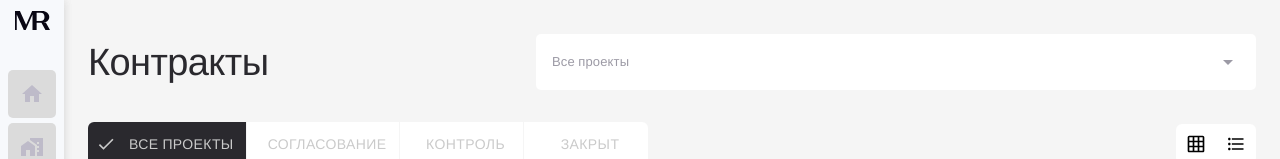
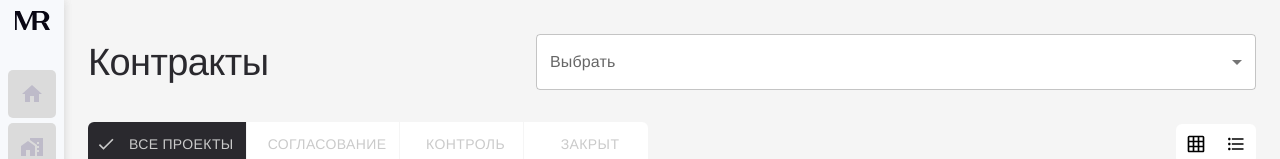
Before and after one commit to esilyaev/mrg-lkp, a React (Vite) app: page /contracts in a window 1280 px wide. Shown: the top 159 px of the page. Built offline with nearby package versions, Linux system fonts and the light colour scheme; a web font is replaced by a local one.

Commit message:
update contactsDesign

```diff
--- a/src/comps/MRHeader.tsx
+++ b/src/comps/MRHeader.tsx
@@ -1,7 +1,9 @@
 // import { Button } from "@mui/material";
 
 import { Box, Typography } from '@mui/material'
-import ArrowDropDownIcon from '@mui/icons-material/ArrowDropDown'
+// import ArrowDropDownIcon from '@mui/icons-material/ArrowDropDown'
+import MRSelect from './MRSelect';
+// import MRSelect from './MRSelect';
 
 export const MRHeader = (props: { title: string; select: string }) => {
   return (
@@ -18,7 +20,7 @@ export const MRHeader = (props: { title: string; select: string }) => {
           {props.title}
         </Typography>
 
-        <Box
+        {/* <Box
           sx={{
             display: 'flex',
             alignItems: 'center',
@@ -35,7 +37,9 @@ export const MRHeader = (props: { title: string; select: string }) => {
         >
           <span>{props.select}</span>
           <ArrowDropDownIcon />
-        </Box>
+        </Box> */}
+
+        <MRSelect />
       </Box>
     </>
   )
--- /dev/null
+++ b/src/comps/MRSelect.tsx
@@ -0,0 +1,44 @@
+import * as React from 'react'
+import Box from '@mui/material/Box'
+import InputLabel from '@mui/material/InputLabel'
+import MenuItem from '@mui/material/MenuItem'
+import FormControl from '@mui/material/FormControl'
+import Select from '@mui/material/Select'
+
+export default function MRSelect() {
+  const [age, setAge] = React.useState('')
+
+  const handleChange = (event: { target: { value: React.SetStateAction<string> } }) => {
+    setAge(event.target.value)
+  }
+
+  return (
+    <Box
+      sx={{
+        background: '#fff',
+        width: '720px',
+        borderRadius: '5px',
+        fontSize: '13px',
+        lineHeight: '16px',
+        color: 'rgba(156, 154, 165, 1)',
+        transition: '.3s ease',
+      }}
+    >
+      <FormControl fullWidth>
+        <InputLabel id="demo-simple-select-label">Выбрать</InputLabel>
+        <Select
+          labelId="demo-simple-select-label"
+          id="demo-simple-select"
+          value={age}
+          label="Выбрать"
+          onChange={handleChange}
+        >
+          <MenuItem value={10}>Все проекты</MenuItem>
+          <MenuItem value={20}>Согласование</MenuItem>
+          <MenuItem value={30}>Контроль</MenuItem>
+          <MenuItem value={40}>Закрыт</MenuItem>
+        </Select>
+      </FormControl>
+    </Box>
+  )
+}
--- a/src/widgets/Contracts/ContractsList.tsx
+++ b/src/widgets/Contracts/ContractsList.tsx
@@ -178,6 +178,12 @@ export const ContractsList = (props: { viewType: ViewType; rows: any[] }) => {
           '& .MuiDataGrid-scrollbar--horizontal': {
             backgroundColor: '#000',
           },
+          '& .table-header': {
+            backgroundColor: '#EAEBED',
+          },
+          '& .MuiDataGrid-cell': {
+            background: '#fff',
+          },
         }}
         rows={props.rows}
         columns={columns}
--- a/src/widgets/Contracts/FavoriteButton.tsx
+++ b/src/widgets/Contracts/FavoriteButton.tsx
@@ -1,10 +1,17 @@
-import { Box, IconButton, ToggleButton } from '@mui/material'
+import { ToggleButton, styled } from '@mui/material'
+import MuiToggleButton from '@mui/material/ToggleButton'
 import StarIcon from '@mui/icons-material/Star'
-import Button from '@mui/material/Button'
 import React from 'react'
 
 export const FavoriteButton = () => {
   const [selected, setSelected] = React.useState(false)
+
+  const ToggleButton = styled(MuiToggleButton)({
+    '&.Mui-selected, &.Mui-selected:hover': {
+      backgroundColor: 'red',
+    },
+  })
+
   return (
     <ToggleButton
       value="check"
```
Also changed, not shown: src/pages/ContractsPage.tsx (+4 -3 lines).
